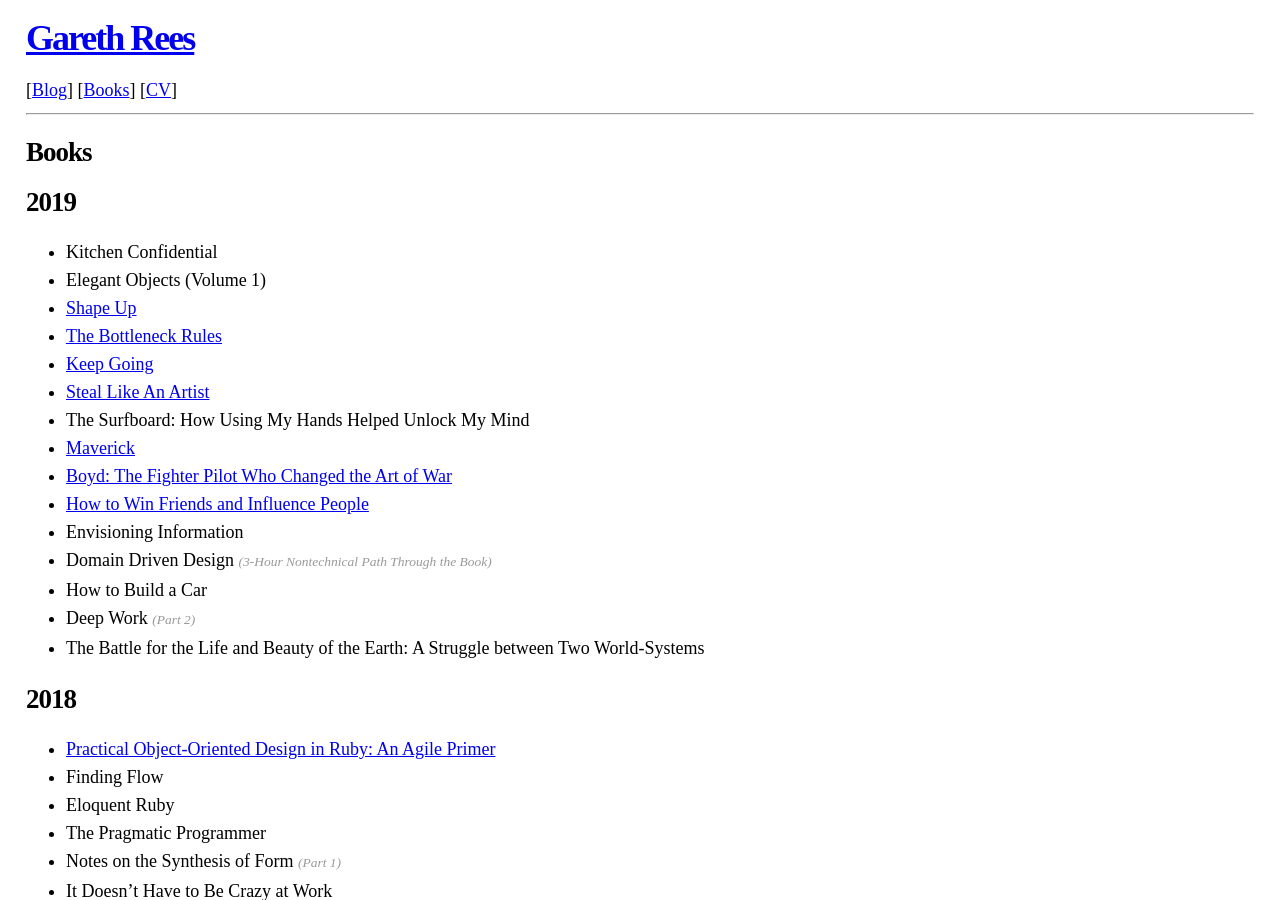
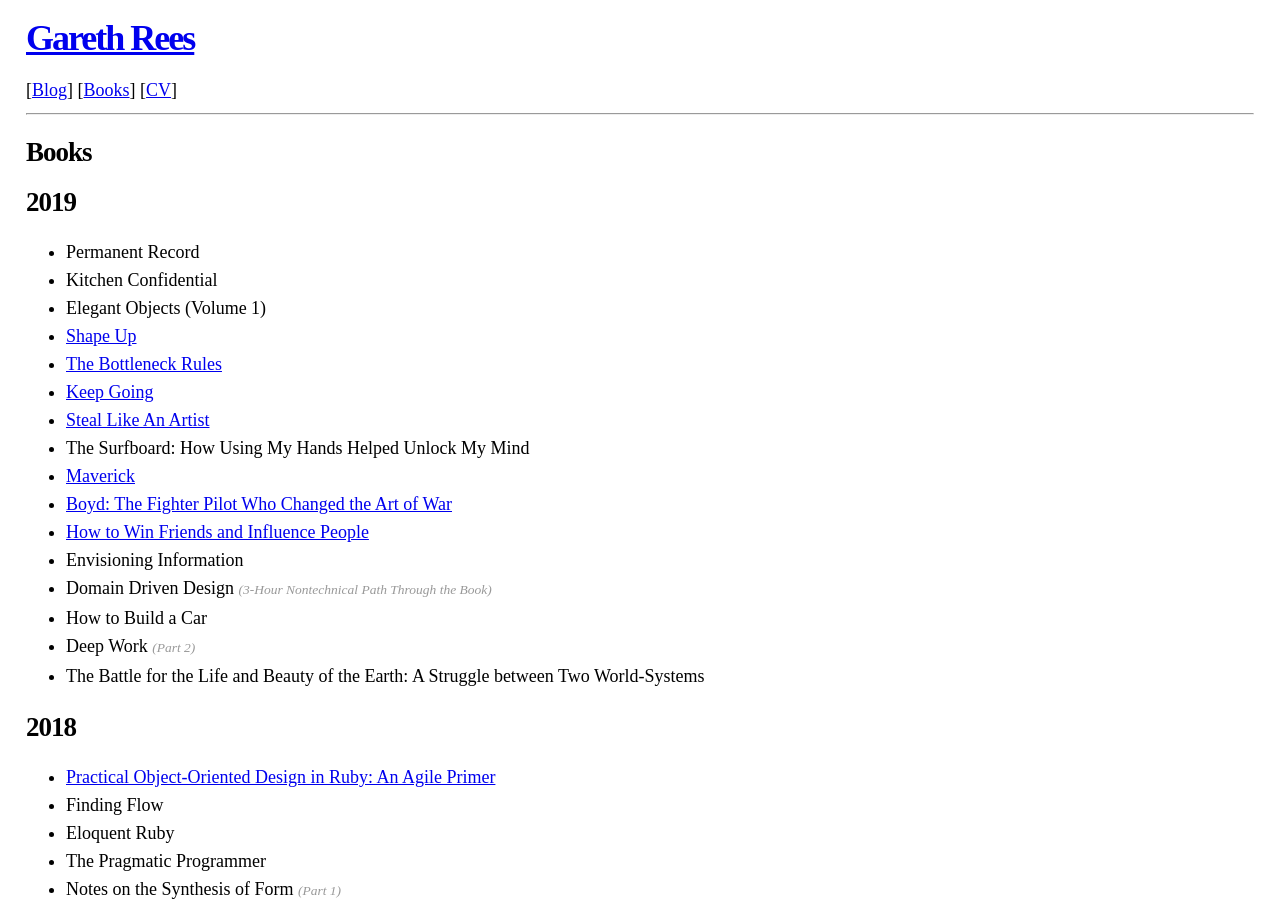
Before and after one commit to garethrees/garethrees.github.com, a Jekyll site: the page built from books.html, in a window 1280 px wide and 900 px high. Built offline with Jekyll 4.4.1, drawn with Linux system fonts in a browser that asks for light colours.

Commit message:
Add Permanent Record

```diff
--- a/_data/books.yml
+++ b/_data/books.yml
@@ -1,4 +1,5 @@
 2019:
+- title: Permanent Record
 - title: Kitchen Confidential
 - title: Elegant Objects (Volume 1)
 - title: Shape Up
```
